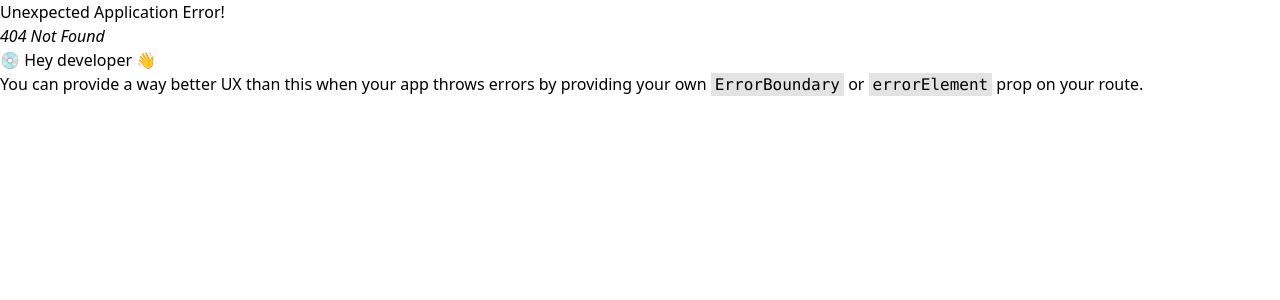
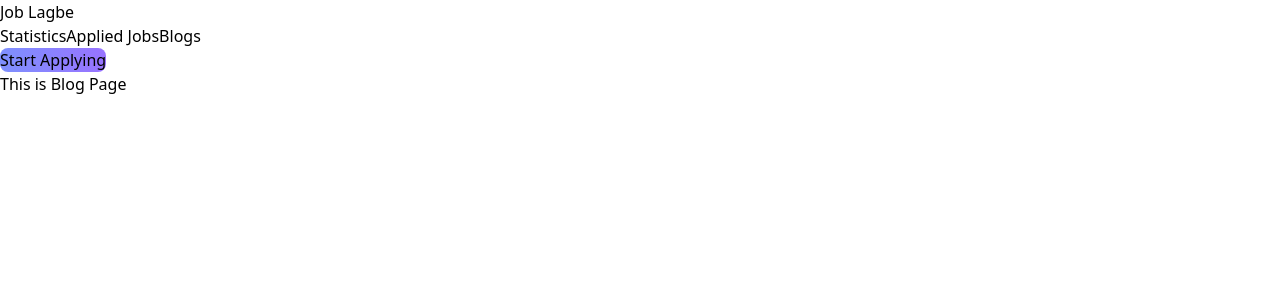
Before and after one commit to Saif-Tasnim/Career-Hub, a React (Vite) app: page /blog in a window 1280 px wide. Before the commit this address had no page. Shown: the top 300 px of the page. Built offline with nearby package versions, Linux system fonts and the light colour scheme.

Commit message:
route setting done

```diff
--- /dev/null
+++ b/src/Components/AppliedJobs/AppliedJobs.jsx
@@ -0,0 +1,11 @@
+import React from 'react';
+
+const AppliedJobs = () => {
+    return (
+        <div>
+            Applied Jobs
+        </div>
+    );
+};
+
+export default AppliedJobs;
--- /dev/null
+++ b/src/Components/Blog/Blog.jsx
@@ -0,0 +1,11 @@
+import React from 'react';
+
+const Blog = () => {
+    return (
+        <div>
+            <h1>This is Blog Page</h1>
+        </div>
+    );
+};
+
+export default Blog;
--- a/src/Components/Home/Home.jsx
+++ b/src/Components/Home/Home.jsx
@@ -3,10 +3,12 @@ import React from 'react';
 import Banner from '../Banner/Banner';
 import JobCategory from '../JobCategory/JobCategory';
 import FeaturedJobs from '../FeaturedJobs/FeaturedJobs';
+import Header from '../Header/Header';
 
 const Home = () => {
     return (
         <div>
+            <Header></Header>
            <Banner></Banner>
            <JobCategory></JobCategory>
            <FeaturedJobs></FeaturedJobs>
--- /dev/null
+++ b/src/Components/JobDetails/JobDetail.jsx
@@ -0,0 +1,11 @@
+import React from 'react';
+
+const JobDetail = () => {
+    return (
+        <div>
+            <h3>Job Detail Page</h3>
+        </div>
+    );
+};
+
+export default JobDetail;
--- /dev/null
+++ b/src/Components/Statistics/Statistics.jsx
@@ -0,0 +1,11 @@
+import React from 'react';
+
+const Statistics = () => {
+    return (
+        <div>
+            <h1>Statistics Page</h1>
+        </div>
+    );
+};
+
+export default Statistics;
--- a/src/main.jsx
+++ b/src/main.jsx
@@ -8,16 +8,36 @@ import {
   createBrowserRouter,
   RouterProvider,
 } from "react-router-dom";
+import Statistics from './Components/Statistics/Statistics';
+import AppliedJobs from './Components/AppliedJobs/AppliedJobs';
+import Blog from './Components/Blog/Blog';
+import JobDetail from './Components/JobDetails/JobDetail';
 
 const router = createBrowserRouter([
   {
     path: '/',
+    element: <Home></Home>,
+    loader: () => fetch('card_data.json')
+  },
+  {
+    path:'/',
     element: <Layout></Layout>,
-    children : [
+    children:[
       {
-       path:'/',
-       element: <Home></Home>,
-       loader : () => fetch('card_data.json')
+        path: 'statistics',
+        element: <Statistics></Statistics>
+      },
+      {
+        path: '/appliedJobs',
+        element: <AppliedJobs></AppliedJobs>
+      },
+      {
+        path: 'blog',
+        element: <Blog></Blog>
+      },
+      {
+        path: 'job/:jobId',
+        element: <JobDetail></JobDetail>
       }
     ]
   }
```
